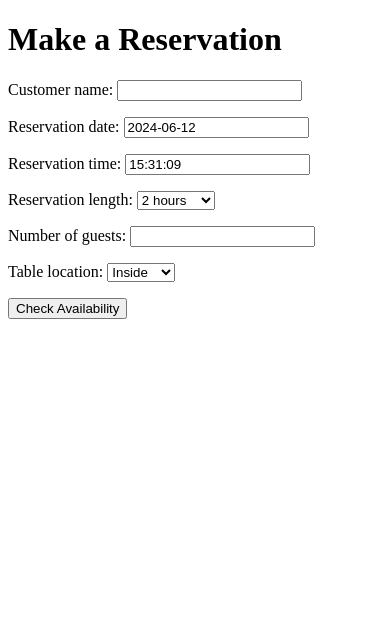
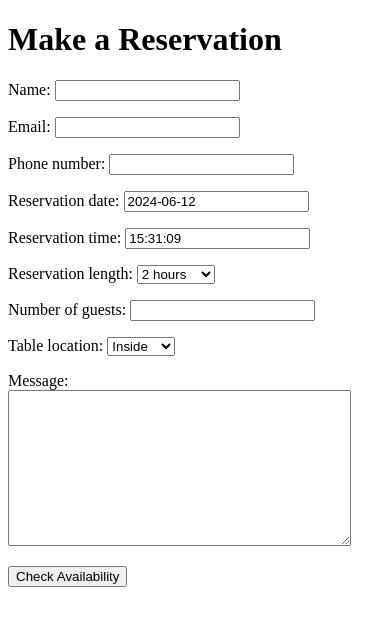
Before and after one commit to DiarmuidHenry/Restaurant-Booking, a Django app: page /booking/reservation/ in a window 390 px wide. Shown: the top 626 px of the page. Run offline with Django 4.2, Linux system fonts and the light colour scheme; parts of the project's set-up code (start-up, migrations or seed data) failed here and were passed over.

Commit message:
add: phone_number and email to form

```diff
--- a/booking/admin.py
+++ b/booking/admin.py
@@ -5,8 +5,8 @@ from django_summernote.admin import SummernoteModelAdmin
 @admin.register(Reservation)
 class ReservationAdmin(SummernoteModelAdmin):
 
-    list_display = ('reservation_id', 'reservation_date', 'reservation_time')
-    search_fields = ['reservation_id', 'customer_name',]
+    list_display = ('name', 'phone_number', 'reservation_date', 'reservation_time', 'reservation_end_time', 'reservation_id')
+    search_fields = ['reservation_id', 'n,ame',]
     list_filter = ('status', 'created_on', 'reservation_date',)
     summernote_fields = ('reservation_id',)
 
--- a/booking/forms.py
+++ b/booking/forms.py
@@ -11,10 +11,10 @@ class ReservationForm(forms.ModelForm):
         reservation_time = cleaned_data.get('reservation_time')
         number_of_guests = cleaned_data.get('number_of_guests')
 
-        if reservation_time is None:
-            raise forms.ValidationError("Reservation time is required.")
-        if number_of_guests is None:
-            raise forms.ValidationError("Number of guests is required.")
+        # if reservation_time is None:
+        #     raise forms.ValidationError("Reservation time is required.")
+        # if number_of_guests is None:
+        #     raise forms.ValidationError("Number of guests is required.")
 
         # Format the reservation_time in HH:SS format
         cleaned_data['reservation_time'] = reservation_time.strftime('%H:%S')
--- a/booking/models.py
+++ b/booking/models.py
@@ -110,7 +110,9 @@ class Reservation(models.Model):
     ]
 
     reservation_id = models.AutoField(primary_key=True)
-    customer_name = models.CharField(max_length=100)
+    name = models.CharField(max_length=100)
+    email = models.EmailField(default='')
+    phone_number = models.CharField(max_length=20, default='')
     table = models.ForeignKey(RestaurantTable, on_delete=models.CASCADE)
     created_on = models.DateTimeField(auto_now_add=True)
     reservation_date = models.DateField(default=timezone.now)
@@ -120,6 +122,7 @@ class Reservation(models.Model):
     table_location = models.CharField(choices=LOCATION_CHOICES, default='inside')
     status = models.CharField(choices=STATUS_CHOICES, default=1)
     reservation_end_time = models.TimeField(null=True, blank=True)
+    message = models.TextField(max_length=200, blank=True, null=True)
 
     def save(self, *args, **kwargs):
         # Calculate reservation end time before saving
@@ -215,4 +218,4 @@ class Reservation(models.Model):
         ordering = ["reservation_date"]
 
     def __str__(self):
-        return f"{self.reservation_date} - {self.reservation_time} | {self.customer_name} | {self.number_of_guests}"
+        return f"{self.reservation_date} : {self.reservation_time} - {self.reservation_end_time} | {self.name} | {self.number_of_guests}"
--- a/booking/templates/booking/booking_form.html
+++ b/booking/templates/booking/booking_form.html
@@ -26,14 +26,21 @@
                         <input type="hidden" name="reservation_date" value="{{ form.reservation_date.value }}">
                         <input type="hidden" name="reservation_time" value="{{ form.reservation_time.value }}">
                         <input type="hidden" name="reservation_length" value="{{ form.reservation_length.value }}">
-                        <input type="hidden" name="customer_name" value="{{ form.customer_name.value }}">
+                        <input type="hidden" name="name" value="{{ form.name.value }}">
                         <input type="hidden" name="number_of_guests" value="{{ form.number_of_guests.value }}">
                         <input type="hidden" name="table_location" value="{{ form.table_location.value }}">
+                        <input type="hidden" name="message" value="{{ form.message.value }}">
+                        <input type="hidden" name="email" value="{{ form.email.value }}">
+                        <input type="hidden" name="phone_number" value="{{ form.phone_number.value }}">
                         <button type="submit">Reserve Table</button>
                     </form>
                 </li>
-            {% endfor %}
-        </ul>
-    {% endif %}
+                {% endfor %}
+            </ul>
+        {% else %}
+            {% if form.is_bound and not available_tables %}
+                <p>No tables available for the selected time slot.</p>
+            {% endif %}
+        {% endif %}
 </body>
 </html>
--- a/booking/views.py
+++ b/booking/views.py
@@ -32,7 +32,11 @@ def check_availability(request):
             reservation_time_str = form.cleaned_data['reservation_time']
             reservation_length = form.cleaned_data['reservation_length']
             table_location = form.cleaned_data['table_location']
+            name = form.cleaned_data['name']
+            email = form.cleaned_data['email']
+            phone_number = form.cleaned_data['phone_number']
             number_of_guests = form.cleaned_data['number_of_guests']
+            message = form.cleaned_data.get('message', '')
 
             # Convert reservation_time from string to time object
             reservation_time = datetime.strptime(reservation_time_str, '%H:%M').time()
@@ -81,8 +85,12 @@ def make_reservation(request, table_id):
             reservation_date = form.cleaned_data['reservation_date']
             reservation_time_str = form.cleaned_data['reservation_time']
             reservation_length = form.cleaned_data['reservation_length']
-            customer_name = form.cleaned_data['customer_name']
+            table_location = form.cleaned_data['table_location']
+            name = form.cleaned_data['name']
+            email = form.cleaned_data['email']
+            phone_number = form.cleaned_data['phone_number']
             number_of_guests = form.cleaned_data['number_of_guests']
+            message = form.cleaned_data.get('message', '')
 
             reservation_time = datetime.strptime(reservation_time_str, "%H:%M").time()
             reservation_datetime = datetime.combine(reservation_date, reservation_time)
@@ -90,13 +98,16 @@ def make_reservation(request, table_id):
 
             table = RestaurantTable.objects.get(id=table_id)
             new_booking = Reservation.objects.create(
-                customer_name=customer_name,
+                name=name,
+                email=email,
+                phone_number=phone_number,
                 table=table,
                 reservation_date=reservation_date,
                 reservation_time=reservation_time,
                 reservation_length=reservation_length,
                 number_of_guests=number_of_guests,
-                status='confirmed'  # assuming 'confirmed' is the correct status
+                message = form.cleaned_data.get('message', ''),
+                status='confirmed'
             )
             new_booking.save()
 
```
Also changed, not shown: booking/migrations/0013_reservation_message.py (added), booking/migrations/0014_rename_customer_name_reservation_name_and_more.py (added).
